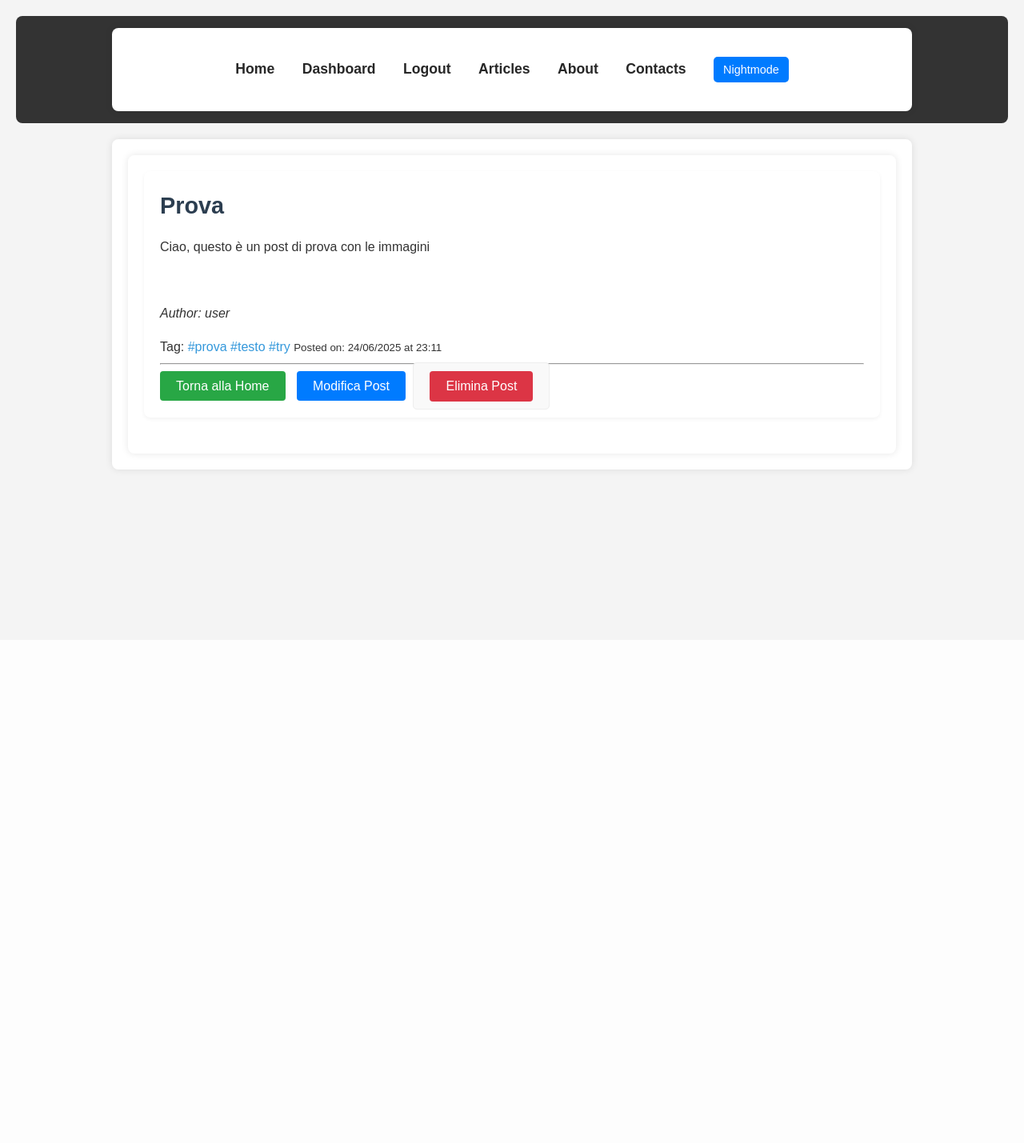
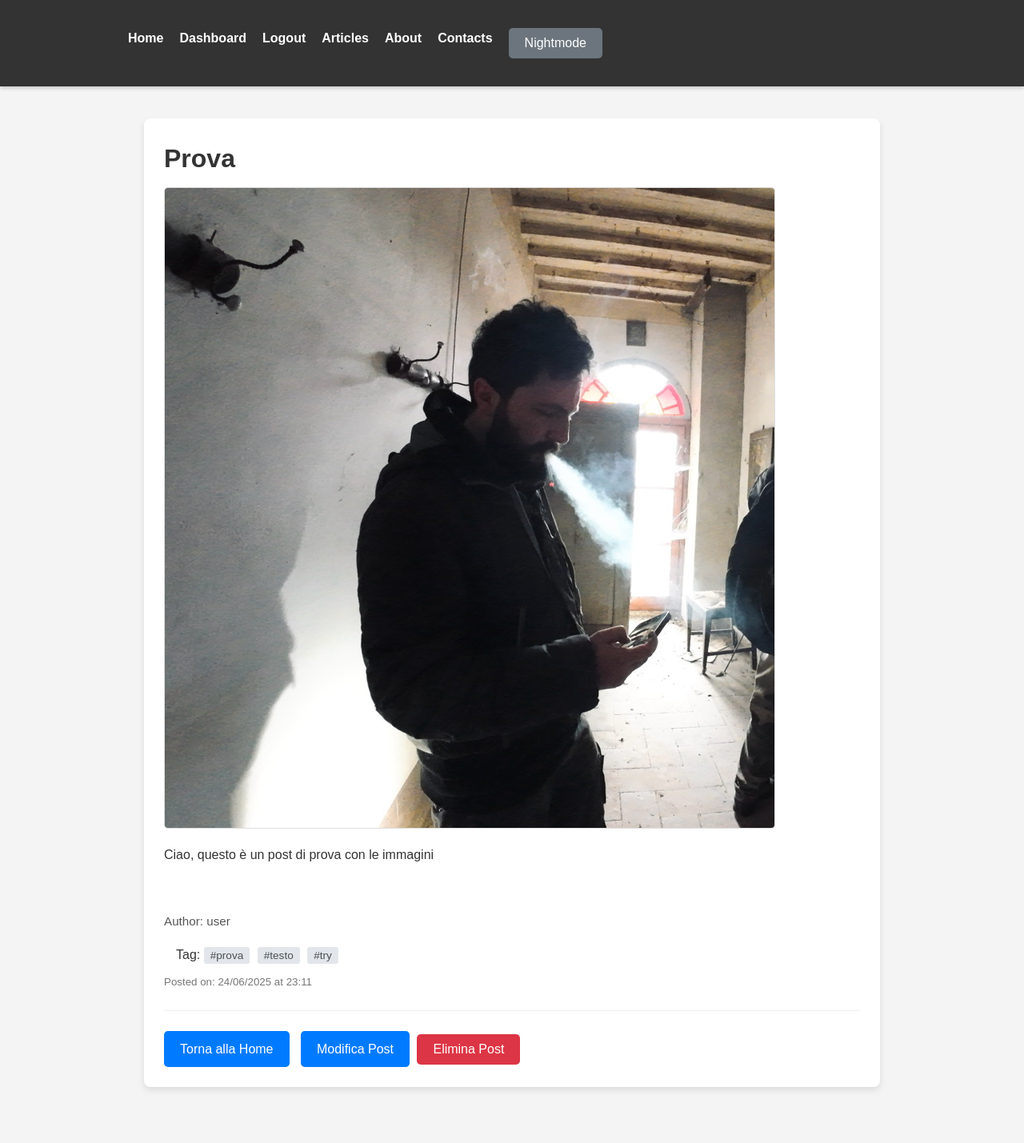
Before and after one commit to bytebiome/flaskblog-lite, a Flask app: page /view/1 in a window 1280 px wide. Shown: the whole page at 80% size. Before the commit the page ends 592 px from the top, so only its background shows below. Run offline with Flask 3, Linux system fonts and the light colour scheme; a user stored in the database is signed in.

Commit message:
new feature: image upload

```diff
--- a/app.py
+++ b/app.py
@@ -1,4 +1,4 @@
-from flask import Flask, render_template, url_for, redirect, request, flash
+from flask import Flask, render_template, url_for, redirect, request, flash, current_app
 from flask_sqlalchemy import SQLAlchemy
 from flask_migrate import Migrate
 from datetime import datetime
@@ -109,7 +109,7 @@ class User(db.Model, UserMixin):
 #import img logic
 #1) check file extention
 def allowed_file(filename):
-    return '.' in filename and filename.rsplit('.', 1)[1].lower() in app.config['ALLOWED_EXTENTIONS']
+    return '.' in filename and filename.rsplit('.', 1)[1].lower() in app.config['ALLOWED_EXTENSIONS']
 
 #save the load image
 def save_picture(form_picture):
@@ -211,6 +211,7 @@ def dashboard():
 @login_required
 def create_post():
     if request.method == 'POST':
+        # print(f'DEBUG: request.files content {request.files}') #DEBUG!!!!!!!!
         title = request.form.get('post_title')
         content = request.form.get('text_content')
         tags_string = request.form.get('tags_input', '')
@@ -259,6 +260,8 @@ def create_post():
                 image_file=picture_file
             )
 
+            db.session.add(new_post)
+
             tags_list = [tag.strip().lower() for tag in tags_string.split(',') if tag.strip()]
             for tag_name in tags_list:
                 tag = Tag.query.filter_by(tag_name=tag_name).first()
@@ -267,7 +270,6 @@ def create_post():
                     db.session.add(tag)
                 new_post.tags.append(tag)
 
-            db.session.add(new_post)
             db.session.commit()
 
             flash('Your post has been successfully added!', 'success')
@@ -320,13 +322,46 @@ def edit_post(post_id):
     if post.user_id != current_user.id and not current_user.is_admin:
         flash('You do not have the authorization to edit this post', 'danger')
         return redirect(url_for('dashboard'))
+
     if request.method == 'POST':
+        # print(f'DEBUG: request.files content {request.files}') #DEBUG!!!!!!!!
         post.title = request.form.get('title')
         post.content = request.form.get('content')
+        tags_string = request.form.get('tags_input', '')
 
-        tags_string = request.form.get('tags_input', '')
+
+        #image upload logic
+        if 'post_picture' in request.files:
+            picture = request.files['post_picture']
+
+            if picture.filename != '':
+                if allowed_file(picture.filename):
+                    if post.image_file and post.image_file != 'default.jpg':
+                        old_picture_path = os.path.join(current_app.config['UPLOAD_FOLDER'], post.image_file)
+                        if os.path.exists(old_picture_path):
+                            try:
+                                os.remove(old_picture_path)
+                                current_app.logger.info(f'Old image {post.image_file} deleted')
+
+                            except OSError as e:
+                                current_app.logger.info(f'Error while deleting {post.image_file}: {e}')
+
+                    try:
+                        post.image_file = save_picture(picture)
+                    except Exception as e:
+                        current_app.logger.error(f'error during saving new picture: {e}')
+                        flash('Error while uploading the image.')
+                        current_tags = ', '.join([t.tag_name for t in post.tags])
+                        return render_template('edit_post.html', title = 'Edit post',
+                                               post=post, current_tags=current_tags)
+
+                else:
+                    flash('File type not allowed (accepting: jpg, jpeg, png, gif, webp)', 'danger')
+                    current_tags = ', '.join([t.tag_name for t in post.tags])
+                    return render_template('edit_post.html', title = 'Edit post',
+                                               post=post, current_tags=current_tags)
+
         tags_list = [tag.strip().lower() for tag in tags_string.split(',') if tag.strip()]
-
         post.tags.clear()
         for tag_name in tags_list:
             tag = Tag.query.filter_by(tag_name=tag_name).first()
--- a/static/css/style.css
+++ b/static/css/style.css
@@ -1,256 +1,425 @@
-/* static/style.css - Tema Chiaro */
+/* static/css/style.css */
 
-/* Stili Generali per il Body e Font */
+/* --- Stili Generali --- */
 body {
     font-family: 'Arial', sans-serif;
     line-height: 1.6;
-    margin: 20px;
-    background-color: #f4f4f4; /* Sfondo chiaro per il body */
+    margin: 0;
+    padding: 0;
+    background-color: #f4f4f4; /* Grigio chiaro di sfondo */
     color: #333; /* Testo scuro */
-    transition: background-color 0.5s ease, color 0.5s ease; /* Transizione per il cambio tema */
 }
 
-/* Contenitore Principale per il Contenuto */
 .container {
-    max-width: 960px;
-    margin: 0 auto;
-    background-color: #fff; /* Sfondo bianco per il contenuto principale */
+    max-width: 960px; /* Larghezza massima del contenuto */
+    margin: 0 auto; /* Centra il contenitore */
     padding: 20px;
-    box-shadow: 0 0 10px rgba(0, 0, 0, 0.1);
-    border-radius: 8px;
-    transition: background-color 0.5s ease, box-shadow 0.5s ease, border-color 0.5s ease;
 }
 
-/* Stili per Intestazioni (H1, H2, H3) */
-h1, h2, h3 {
-    color: #2c3e50; /* Colore scuro per i titoli */
+h1, h2, h3, h4, h5, h6 {
+    color: #333;
     margin-bottom: 15px;
-    border-bottom: 1px solid #eee;
-    padding-bottom: 10px;
-    transition: color 0.5s ease, border-color 0.5s ease;
 }
 
-h1 {
-    font-size: 2.5em;
-    text-align: center;
-    margin-bottom: 30px;
-}
-
-h2 {
-    font-size: 1.8em;
-}
-
-h3 {
-    font-size: 1.4em;
-}
-
-/* Stili per Paragrafi */
-p {
-    margin-bottom: 1em;
-}
-
-/* Stili per Link */
 a {
-    color: #3498db; /* Un bel blu per i link */
+    color: #007bff; /* Blu per i link */
     text-decoration: none;
-    transition: color 0.5s ease;
 }
 
 a:hover {
     text-decoration: underline;
 }
 
-/* Stili per Liste (non ordinate e ordinate) */
-ul, ol {
-    margin-bottom: 1em;
-    padding-left: 20px;
+/* --- Navbar (Intestazione) --- */
+.navbar {
+    background-color: #333; /* Sfondo scuro per la navbar */
+    color: #fff; /* Testo bianco */
+    padding: 15px 0;
+    box-shadow: 0 2px 5px rgba(0,0,0,0.2); /* Ombra leggera */
 }
 
-ul li, ol li {
-    margin-bottom: 5px;
+.navbar .container {
+    display: flex; /* Allinea elementi in riga */
+    justify-content: space-between; /* Spazia gli elementi */
+    align-items: center; /* Centra verticalmente */
 }
 
-/* Stili per Form (sezione di input e bottoni) */
-form {
-    background-color: #f9f9f9;
-    padding: 20px;
-    border-radius: 5px;
-    margin-bottom: 20px;
-    border: 1px solid #eee;
-    transition: background-color 0.5s ease, border-color 0.5s ease;
+.nav-items {
+    list-style: none; /* Rimuove i pallini della lista */
+    margin: 0;
+    padding: 0;
+    display: flex; /* Allinea gli elementi della nav in riga */
+    flex-wrap: wrap; /* Permette il wrap su schermi piccoli */
 }
 
-.form-group {
-    margin-bottom: 15px;
+.nav-items li {
+    margin-right: 20px; /* Spazio tra gli elementi */
 }
 
-.form-group label {
-    display: block;
-    margin-bottom: 5px;
-    font-weight: bold;
-    transition: color 0.5s ease;
+.nav-items li:last-child {
+    margin-right: 0; /* Nessun margine all'ultimo elemento */
 }
 
-.form-group input[type="text"],
-.form-group input[type="email"],
-.form-group input[type="password"],
-.form-group textarea {
-    width: calc(100% - 22px);
-    padding: 10px;
-    border: 1px solid #ccc;
-    border-radius: 4px;
-    box-sizing: border-box;
-    transition: background-color 0.5s ease, border-color 0.5s ease, color 0.5s ease;
+.nav-items a {
+    color: #fff;
+    font-weight: bold;
+    padding: 5px 0;
+    transition: color 0.3s ease; /* Transizione colore al passaggio del mouse */
 }
 
-.form-group textarea {
-    resize: vertical;
-    min-height: 100px;
+.nav-items a:hover {
+    color: #007bff; /* Colore blu al hover */
+    text-decoration: none;
 }
 
-button[type="submit"], .btn {
-    background-color: #28a745;
-    color: white;
+/* --- Bottoni (Classe .btn e ID #theme-toggle, #save) --- */
+.btn, #theme-toggle, #save {
+    display: inline-block;
+    background-color: #007bff; /* Colore primario */
+    color: #fff;
     padding: 10px 20px;
     border: none;
-    border-radius: 4px;
+    border-radius: 5px;
     cursor: pointer;
     font-size: 1em;
-    transition: background-color 0.3s ease, color 0.5s ease;
+    transition: background-color 0.3s ease;
+    text-align: center;
+    text-decoration: none; /* Rimuovi sottolineatura per i link btn */
+    white-space: nowrap; /* Evita il wrapping del testo sul bottone */
 }
 
-button[type="submit"]:hover, .btn:hover {
-    background-color: #218838;
+.btn:hover, #theme-toggle:hover, #save:hover {
+    background-color: #0056b3; /* Colore più scuro al hover */
+    text-decoration: none;
 }
 
-/* Stili per Messaggi Flash (successo, errore, info) */
+/* Colori specifici per i bottoni di modifica/eliminazione */
+.btn.edit-post {
+    background-color: #007bff; /* Blu */
+}
+.btn.delete-post {
+    background-color: #dc3545; /* Rosso */
+}
+
+/* Bottone per la modalità notturna */
+#theme-toggle {
+    background-color: #6c757d; /* Grigio scuro per Nightmode */
+}
+#theme-toggle:hover {
+    background-color: #5a6268;
+}
+
+/* --- Flash Messages --- */
+.flash-messages-container {
+    margin-top: 20px;
+}
+
 .flash-message {
-    padding: 10px;
+    padding: 10px 20px;
     margin-bottom: 15px;
-    border-radius: 4px;
+    border-radius: 5px;
     font-weight: bold;
-    text-align: center;
-    transition: background-color 0.5s ease, color 0.5s ease, border-color 0.5s ease;
+    color: #fff;
 }
 
 .flash-success {
-    background-color: #d4edda;
-    color: #155724;
-    border: 1px solid #c3e6cb;
+    background-color: #28a745; /* Verde */
 }
 
-.flash-error {
-    background-color: #f8d7da;
-    color: #721c24;
-    border: 1px solid #f5c6cb;
+.flash-error, .flash-danger { /* Sia 'error' che 'danger' */
+    background-color: #dc3545; /* Rosso */
 }
 
 .flash-info {
-    background-color: #d1ecf1;
-    color: #0c5460;
-    border: 1px solid #bee5eb;
+    background-color: #17a2b8; /* Azzurro */
 }
 
-/* Stili per Navbar/Header del Blog (per Tema Chiaro) */
-.navbar {
-    background-color: #333; /* Sfondo scuro per la navbar in modalità giorno */
-    padding: 15px 0;
-    margin-bottom: 20px;
+/* --- Stili per i Post (Index, Dashboard, View) --- */
+.blog-post {
+    background-color: #fff;
+    padding: 25px;
+    margin-bottom: 30px;
     border-radius: 8px;
-    transition: background-color 0.5s ease;
+    box-shadow: 0 4px 8px rgba(0,0,0,0.1); /* Ombra più pronunciata */
 }
 
-.navbar ul {
-    list-style: none;
-    padding: 0;
-    text-align: center;
+.blog-post h2 {
+    font-size: 2em;
+    margin-top: 0;
+    margin-bottom: 10px;
 }
 
-.navbar ul li {
-    display: inline-block;
-    margin: 0 15px;
-}
-
-.navbar ul li a {
-    color: rgb(39, 39, 39);
-    font-weight: bold;
-    font-size: 1.1em;
-    transition: color 0.5s ease;
-}
-
-.navbar ul li a:hover {
-    color: #ddd;
+.blog-post h2 a {
+    color: #333;
     text-decoration: none;
 }
 
-/* Stili per il pulsante del tema nella navbar */
-#theme-toggle {
-    background-color: #007bff; /* Un blu per il pulsante */
-    color: white;
-    padding: 8px 12px;
-    border: none;
-    border-radius: 5px;
-    cursor: pointer;
-    font-size: 0.9em;
-    transition: background-color 0.3s ease, color 0.3s ease;
-}
-
-#theme-toggle:hover {
-    background-color: #0056b3;
-}
-
-
-/* Stili per i Post del Blog */
-.blog-post {
-    background-color: #fff;
-    padding: 20px;
-    margin-bottom: 25px;
-    border-radius: 8px;
-    box-shadow: 0 2px 5px rgba(0,0,0,0.05);
-    transition: background-color 0.5s ease, box-shadow 0.5s ease;
-}
-
-.blog-post h2 {
-    margin-top: 0;
-    border-bottom: none;
-    padding-bottom: 0;
+.blog-post h2 a:hover {
+    color: #007bff;
 }
 
 .blog-post .meta {
     font-size: 0.9em;
     color: #777;
-    margin-bottom: 10px;
-    transition: color 0.5s ease;
+    margin-bottom: 15px;
+    border-bottom: 1px solid #eee;
+    padding-bottom: 10px;
 }
 
 .blog-post .meta a {
-    color: #777;
-    transition: color 0.5s ease;
+    color: #555;
+    font-weight: bold;
+}
+
+.blog-post .meta a:hover {
+    color: #007bff;
+}
+
+.blog-post .tags {
+    display: inline-block; /* Permette margine e padding */
+    margin-left: 15px; /* Spazio dai metadati */
+}
+
+.blog-post .tags a {
+    background-color: #e2e6ea; /* Sfondo leggero per i tag */
+    color: #495057; /* Testo scuro */
+    padding: 3px 8px;
+    border-radius: 3px;
+    font-size: 0.85em;
+    margin-right: 5px;
+    text-decoration: none;
+    transition: background-color 0.2s ease;
+}
+
+.blog-post .tags a:hover {
+    background-color: #d1d6db;
+    text-decoration: none;
+}
+
+/* Stile per l'immagine del post */
+.img-fluid {
+    max-width: 100%; /* Immagine responsiva */
+    height: auto; /* Mantieni le proporzioni */
+    display: block; /* Rimuovi spazio extra sotto l'immagine */
+    margin-bottom: 20px; /* Spazio sotto l'immagine */
+    border-radius: 5px; /* Angoli leggermente arrotondati */
+    border: 1px solid #ddd;
+}
+
+/* Stile per il contenuto del post */
+.blog-post p {
+    margin-bottom: 1em;
 }
 
 .blog-post .read-more {
+    font-weight: bold;
+    color: #007bff;
     display: inline-block;
-    margin-top: 15px;
-    padding: 8px 15px;
-    background-color: #007bff;
-    color: white;
-    border-radius: 4px;
-    text-decoration: none;
-    transition: background-color 0.3s ease, color 0.5s ease;
+    margin-top: 10px;
 }
 
-.blog-post .read-more:hover {
-    background-color: #0056b3;
+/* Stile per l'autore e la data nel single post view */
+.blog-post p i {
+    font-style: normal; /* Rimuove l'italico se non desiderato */
+    color: #555;
+    font-size: 0.95em;
+}
+
+.blog-post small {
+    display: block; /* Metti la data su una nuova riga */
+    color: #777;
+    margin-top: 10px;
+}
+
+/* Linea divisoria per i bottoni */
+.blog-post hr {
+    margin-top: 25px;
+    margin-bottom: 25px;
+    border: 0;
+    border-top: 1px solid #eee;
+}
+
+/* --- Paginazione --- */
+.pagination {
+    text-align: center;
+    margin-top: 30px;
+    margin-bottom: 50px; /* Spazio sotto la paginazione */
+}
+
+.pagination .btn {
+    margin: 0 5px;
+    min-width: 40px; /* Larghezza minima per i bottoni */
+}
+
+.pagination .btn.active {
+    background-color: #6c757d; /* Grigio scuro per la pagina attiva */
+    color: #fff;
+    cursor: default; /* Non mostrare il puntatore di link */
+}
+
+.pagination .btn.active:hover {
+    background-color: #6c757d; /* Nessun cambio al hover per la pagina attiva */
+}
+
+.pagination span {
+    display: inline-block;
+    padding: 10px 15px;
+    color: #777;
+}
+
+/* --- Stili per i Form (Login, Register, Create Post, Edit Post) --- */
+/* Applicheremo 'form-container' manualmente a div che avvolgono i form */
+.form-container {
+    background-color: #fff;
+    padding: 30px;
+    border-radius: 8px;
+    box-shadow: 0 4px 8px rgba(0,0,0,0.1);
+    max-width: 500px; /* Larghezza massima per i form */
+    margin: 30px auto; /* Centra il form */
+}
+
+.form-container h1, .form-container h2 {
+    text-align: center;
+    margin-bottom: 25px;
+    color: #333;
+}
+
+.form-container .form-group { /* Stile per i div che contengono label e input */
+    margin-bottom: 15px;
+}
+
+.form-container label {
+    display: block;
+    margin-bottom: 8px;
+    font-weight: bold;
+    color: #555;
+}
+
+.form-container input[type="text"],
+.form-container input[type="password"],
+.form-container input[type="email"],
+.form-container textarea {
+    width: calc(100% - 22px); /* Larghezza completa meno padding/border */
+    padding: 10px;
+    border: 1px solid #ddd;
+    border-radius: 5px;
+    font-size: 1em;
+    background-color: #fff; /* Sfondo input */
+    color: #333; /* Colore testo input */
+}
+
+.form-container textarea {
+    resize: vertical; /* Permette ridimensionamento verticale */
+    min-height: 120px;
+}
+
+.form-container input[type="file"] {
+    margin-top: 10px; /* Spazio sopra l'input file */
+    margin-bottom: 15px;
+}
+
+.form-container .btn, .form-container #save {
+    width: 100%; /* Bottone a larghezza piena */
+    margin-top: 10px;
+}
+
+/* Stile per le immagini nelle pagine di modifica/profilo */
+.post-image-thumbnail {
+    max-width: 150px; /* Larghezza massima per l'anteprima */
+    height: auto;
+    display: block;
+    margin-top: 10px;
+    margin-bottom: 15px;
+    border-radius: 5px;
+    border: 1px solid #ddd;
+}
+
+/* --- Stili specifici per la Dashboard --- */
+.dashboard-posts-list {
+    list-style: none; /* Rimuove i pallini della lista */
+    padding: 0;
+    margin-top: 20px;
+}
+
+.dashboard-posts-list li {
+    background-color: #fff;
+    padding: 15px 20px;
+    margin-bottom: 15px;
+    border-radius: 8px;
+    box-shadow: 0 2px 4px rgba(0,0,0,0.05); /* Ombra più leggera */
+    display: flex; /* Flexbox per allineare titolo/data e bottoni */
+    flex-wrap: wrap; /* Permette il wrap su schermi piccoli */
+    align-items: center; /* Allinea verticalmente */
+    justify-content: space-between; /* Spazia gli elementi */
+}
+
+.dashboard-posts-list li h4 {
+    margin: 0;
+    font-size: 1.2em;
+    flex-grow: 1; /* Permette al titolo di occupare lo spazio disponibile */
+    margin-right: 15px; /* Spazio tra titolo e data/bottoni */
+}
+
+.dashboard-posts-list li h4 a {
+    color: #333;
     text-decoration: none;
 }
 
-/* Stili per il Footer */
-.footer {
-    text-align: center;
-    margin-top: 40px;
-    padding: 20px;
-    border-top: 1px solid #eee;
+.dashboard-posts-list li h4 a:hover {
+    color: #007bff;
+}
+
+.dashboard-posts-list li p {
+    margin: 0 15px 0 0; /* Margine a destra della data */
+    font-size: 0.85em;
     color: #777;
-    font-size: 0.9em;
-    transition: border-top-color 0.5s ease, color 0.5s ease;
+    flex-shrink: 0; /* Impedisce che la data si restringa */
 }
+
+.dashboard-posts-list li .btn {
+    font-size: 0.75em; /* Bottoni più piccoli per la dashboard */
+    padding: 5px 10px;
+    margin-left: 5px; /* Spazio tra i bottoni */
+    margin-top: 5px; /* Per schermi piccoli, se vanno a capo */
+}
+
+/* --- Responsività (Media Queries) --- */
+@media (max-width: 768px) {
+    .navbar .container {
+        flex-direction: column; /* Impila gli elementi della navbar */
+        text-align: center;
+    }
+    .nav-items {
+        flex-direction: column;
+        width: 100%;
+        margin-top: 10px;
+    }
+    .nav-items li {
+        margin-right: 0;
+        margin-bottom: 10px; /* Spazio tra gli elementi impilati */
+    }
+    .blog-post, .form-container {
+        padding: 15px;
+        margin-left: 10px;
+        margin-right: 10px;
+    }
+    .container {
+        padding: 10px;
+    }
+
+    /* Regolazioni per la dashboard su schermi piccoli */
+    .dashboard-posts-list li {
+        flex-direction: column; /* Impila gli elementi della lista */
+        align-items: flex-start;
+    }
+    .dashboard-posts-list li h4,
+    .dashboard-posts-list li p {
+        margin-right: 0; /* Rimuovi margine orizzontale */
+        margin-bottom: 5px; /* Aggiungi margine verticale */
+        width: 100%; /* Occupano tutta la larghezza */
+    }
+    .dashboard-posts-list li .btn {
+        margin-left: 0;
+        margin-right: 10px; /* Spazio tra bottoni se impilati */
+    }
+}
--- a/templates/create_post.html
+++ b/templates/create_post.html
@@ -3,7 +3,8 @@
 {% block title %}Create Post - Flaskblog-lite{% endblock %}
 
 {% block content %}
-<h1>Create new post</h1>
+<div class="form-container">
+    <h1>Create new post</h1>
 <form action="{{ url_for('create_post') }}" method="POST" enctype="multipart/form-data">
     <div class="form-group">
         <label for="post_title">Post title</label>
@@ -14,11 +15,12 @@
         <input type="text" name="tags_input" id="tags_input" value="{{ post_tags if post_tags else ''}}" placeholder="Es. poertry, narrative, notes...">
         <textarea name="text_content" id="editor" rows="20" cols="80" placeholder="Start writing..."></textarea>
         <label for="post_picture">Image (opional)</label>
-        <input type="file" id="post_picture" name="post-picture" accept="image/*">
+        <input type="file" id="post_picture" name="post_picture" accept="image/*">
     <button type="submit" id="save">Publish</button>
     </div>
 
 </form>
 
+</div>
 
 {% endblock %}
--- a/templates/edit_post.html
+++ b/templates/edit_post.html
@@ -4,7 +4,7 @@
 
 {% block content %}
 <h1>Edit Post: "{{ post.title }}"</h1>
-<form method="POST" action="{{ url_for('edit_post', post_id=post.id) }}">
+<form method="POST" action="{{ url_for('edit_post', post_id=post.id) }}" enctype="multipart/form-data">
     <div class="form-group">
         <label for="title">Title:</label>
         <input type="text" id="title" name="title" required value="{{ post.title }}">
--- a/templates/view.html
+++ b/templates/view.html
@@ -8,6 +8,8 @@
     <article class="blog-post">
 
         <h2>{{ post.title }}</h2>
+        <img src="{{ url_for('static', filename='uploads/' + post.image_file) }}" alt="{{ post.title }}"
+            class="img-fluid">
         <p>{{ post.content }}</p>
         <br>
         <p><i> Author: {{ post.author.username }}</i></p>
@@ -15,7 +17,8 @@
         <span class="tags">
             Tag:
             {% for tag in post.tags %}
-                        <a href="{{ url_for('posts_by_tags', tag_name=tag.tag_name) }}">#{{ tag.tag_name }}</a> {# to implement search page with tags!!!#}
+            <a href="{{ url_for('posts_by_tags', tag_name=tag.tag_name) }}">#{{ tag.tag_name }}</a> {# to implement
+            search page with tags!!!#}
             {% endfor %}
         </span>
         {% endif %}
@@ -26,9 +29,12 @@
 
         {# *** admin modify / delete buttons *** #}
         {% if current_user.is_authenticated and (current_user.id == post.user_id or current_user.is_admin) %}
-            <a href="{{ url_for('edit_post', post_id=post.id) }}" class="btn" style="background-color: #007bff; color: white; margin-left: 10px;">Modifica Post</a>
+        <a href="{{ url_for('edit_post', post_id=post.id) }}" class="btn edit-post" style="margin-left: 10px;">Modifica
+            Post</a>
         <form action="{{ url_for('delete', post_id=post.id) }}" method="POST" style="display:inline; margin-left: 5px;">
-                <button type="submit" class="btn" style="background-color: #dc3545; color: white;" onclick="return confirm('Sei sicuro di voler eliminare questo post? Questa azione è irreversibile!');">Elimina Post</button>
+            <button type="submit" class="btn delete-post"
+                onclick="return confirm('Sei sicuro di voler eliminare questo post? Questa azione è irreversibile!');">Elimina
+                Post</button>
         </form>
         {% endif %}
     </article>
```
Also changed, not shown: templates/dashboard.html (+4 -4 lines), instance/db.sqlite, static/uploads/2859797d-3589-4ce3-8378-f23474aae1ee.JPG (added), static/uploads/7ad7d34c-ed4d-440a-952c-c9d7a47b91aa.JPG (added), 1 other file. Lines whose indentation alone changed are shown as unchanged.
